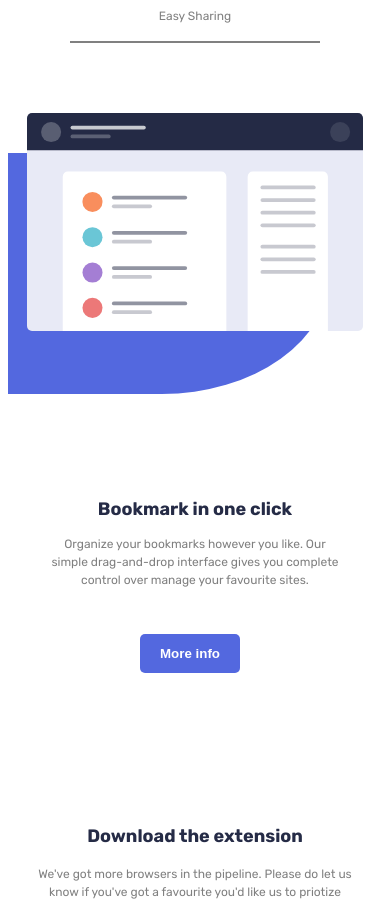
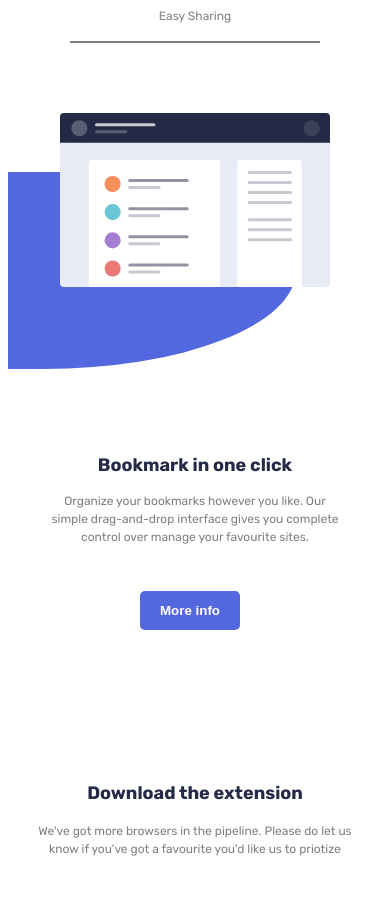
Before and after one commit to Faozaan/Our-Presentation, a plain HTML site: page index.html in a window 390 px wide. Shown: the part 1071-1981 px from the top of the page. Drawn offline with Linux system fonts and the light colour scheme.

Commit message:
Add files via upload

```diff
--- a/style.css
+++ b/style.css
@@ -287,7 +287,7 @@ header > .navmenu > .login:hover{
     background-color:  hsl(231, 69%, 60%);
     border-bottom-right-radius: 50%;
     height: 380px;
-    width: 800px;
+    width: 1000px;
 }
 
 .image-overlay3{
@@ -662,17 +662,19 @@ input:nth-child(1){
 
 
      .image-overlay2 {
-        width: 100%;
+        width: 150%;
         height: 100%;
+        right: 20%;
+        top: 40%;
     }
 
     .image-overlay3 {
-        width: 100%;
+        width: 150%;
         height: 100%;
     }
 
     .bookmark img {
-        max-width: 100%;
+        max-width: 80%;
         margin-top: 20px;
     }
 
@@ -685,7 +687,7 @@ input:nth-child(1){
     }
 
     .bookmark2 img {
-        max-width: 100%;
+        max-width: 80%;
         margin-top: 20px;
     }
 
```
